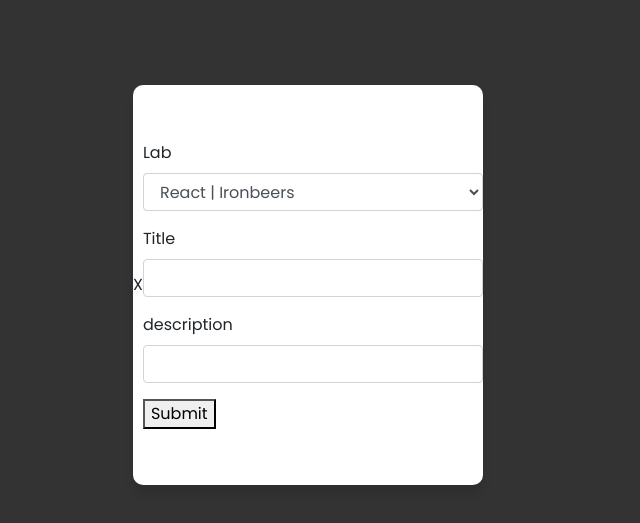
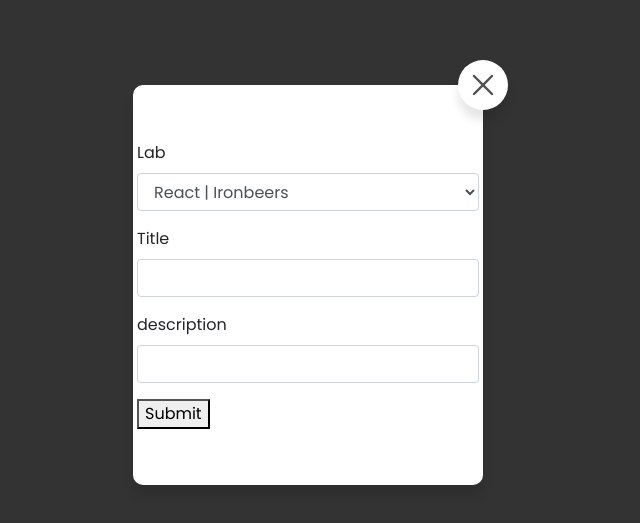
Before and after one commit to IevaKa/app, a React (Create React App) app in the folder client/: page /ticket/add in a window 1280 px wide. Shown: the part 115-638 px from the top of the page, without its empty margins (332-972 px from the left). Built offline with nearby package versions, Linux system fonts and the light colour scheme.

Commit message:
closing buttons modal

```diff
--- a/client/src/components/Dashboard/index.js
+++ b/client/src/components/Dashboard/index.js
@@ -39,6 +39,7 @@ const WrapperTicketBoard = styled.div`
 `;
 
 const WrapperNavbar = styled.div`
+z-index: 3;
   position: absolute;
   animation: ${loadIn} 1s ease-in-out;
 `;
--- a/client/src/components/Profile/index.js
+++ b/client/src/components/Profile/index.js
@@ -6,9 +6,7 @@ import { Button } from "react-bootstrap";
 import Navbar from "../Navbar/index";
 import styled, { keyframes } from "styled-components";
 
-const Close = styled.div`
-  cursor: pointer;
-`;
+import x from "../../files/x.svg";
 
 const fadeIn = keyframes`
  0% { opacity: 0 }
@@ -34,17 +32,39 @@ const MainContainer = styled.div`
 `;
 
 const Container = styled.div`
+  position: relative;
+  display: inline-block;
+  border-radius: 10px;
+  background-color: white;
+  box-shadow: 0px 10px 10px rgba(0, 0, 0, 0.1);
+  animation: ${slideUp} 2s ease-in-out;
+`;
+
+const FormContainer = styled.div`
   display: flex;
   flex-direction: column;
   align-items: center;
   justify-content: center;
-  width: 350px;
-  height: 400px;
-  border-radius: 10px;
+  height: 100%;
+`;
+
+const Close = styled.div`
+  position: absolute;
+  display: flex;
+  justify-content: center;
+  align-items: center;
+  top: -25px;
+  right: -25px;
+  width: 50px;
+  height: 50px;
+  border-radius: 100%;
   background-color: white;
   box-shadow: 0px 10px 10px rgba(0, 0, 0, 0.1);
+  cursor: pointer;
+`;
 
-  animation: ${slideUp} 2s ease-in-out;
+const X = styled.img`
+  width: 40px;
 `;
 
 export default class index extends Component {
@@ -108,25 +128,23 @@ export default class index extends Component {
       <MainContainer>
         <Container>
           {/* <Navbar /> */}
-          <Close onClick={() => this.props.showProfile(false)}>X</Close>
-
+          <Close onClick={() => this.props.showProfile(false)}>
+            {" "}
+            <X src={x} alt="Close" />{" "}
+          </Close>
+          <FormContainer>
             {this.state.user.role === "Student" ? (
-            <h1>Hello Ironhacker</h1>
+              <p>Hello Ironhacker</p>
             ) : (
-            <h1>Dear TA Welcome back</h1>
+              <p>Dear TA Welcome back</p>
             )}
             <div>
               <img src={this.state.user.image} alt="Pic" />
             </div>
-          <h3>Username: {this.state.user.username}</h3>
-          <h3>Name: {this.state.user.name}</h3>
-          <h3>{this.state.user.location}</h3>
-          <h3>{this.state.user.bio}</h3>
-
-          <h3>
-            <Link to={`/ticket/board`}>Navigate back to the Board</Link>
-          </h3>
-
+            Username: {this.state.user.username}
+            Name: {this.state.user.name}
+            {this.state.user.location}
+            {this.state.user.bio}
             {/* Editing */}
             <Button onClick={this.toggleEditForm}>Edit your name</Button>
             {this.state.editForm && (
@@ -136,6 +154,7 @@ export default class index extends Component {
                 handleSubmit={this.handleSubmit}
               />
             )}
+          </FormContainer>
         </Container>
       </MainContainer>
     );
--- a/client/src/components/TicketAdd/index.js
+++ b/client/src/components/TicketAdd/index.js
@@ -2,6 +2,9 @@ import React, { Component } from "react";
 import axios from "axios";
 import Navbar from "../Navbar";
 import styled, { keyframes } from "styled-components";
+
+import x from "../../files/x.svg";
+
 
 import {
   IronButton,
@@ -37,20 +40,40 @@ const MainContainer = styled.div`
 `;
 
 const Container = styled.div`
-  display: flex;
-  align-items: center;
-  justify-content: center;
+  position: relative;
+  display: inline-block;
   width: 350px;
   height: 400px;
   border-radius: 10px;
   background-color: white;
   box-shadow: 0px 10px 10px rgba(0, 0, 0, 0.1);
-
   animation: ${slideUp} 2s ease-in-out;
 `;
 
+const FormContainer = styled.div`
+  display: flex;
+  align-items: center;
+  justify-content: center;
+  height: 100%;
+`;
+
 const Close = styled.div`
+  position: absolute;
+  display: flex;
+  justify-content: center;
+  align-items: center;
+  top: -25px;
+  right: -25px;
+  width: 50px;
+  height: 50px;
+  border-radius: 100%;
+  background-color: white;
+  box-shadow: 0px 10px 10px rgba(0, 0, 0, 0.1);
   cursor: pointer;
+`;
+
+const X = styled.img`
+  width: 40px;
 `;
 
 export default class AddTicket extends Component {
@@ -96,7 +119,8 @@ export default class AddTicket extends Component {
       <MainContainer>
         <Container>
           {/* <Navbar /> */}
-          <Close onClick={() => this.props.showTicketadd(false)}>X</Close>
+          <Close onClick={() => this.props.showTicketadd(false)}><X src={x} alt="Close"/></Close>
+          <FormContainer>
             <form onSubmit={this.handleSubmit}>
               <div className="form-group">
                 <label htmlFor="Lab">Lab</label>
@@ -144,6 +168,7 @@ export default class AddTicket extends Component {
                 Submit
               </button>
             </form>
+          </FormContainer>
         </Container>
       </MainContainer>
     );
--- a/client/src/components/TicketBoard/index.js
+++ b/client/src/components/TicketBoard/index.js
@@ -7,8 +7,7 @@ import axios from "axios";
 
 const MainContainer = styled.div`
   display: flex;
-  justify-content: left;
-  margin: 0 0 0 -70px;
+  justify-content: center;
 `;
 
 const Container = styled.div`
```
Also changed, not shown: client/src/files/x.svg (added). Lines whose indentation alone changed are shown as unchanged.
